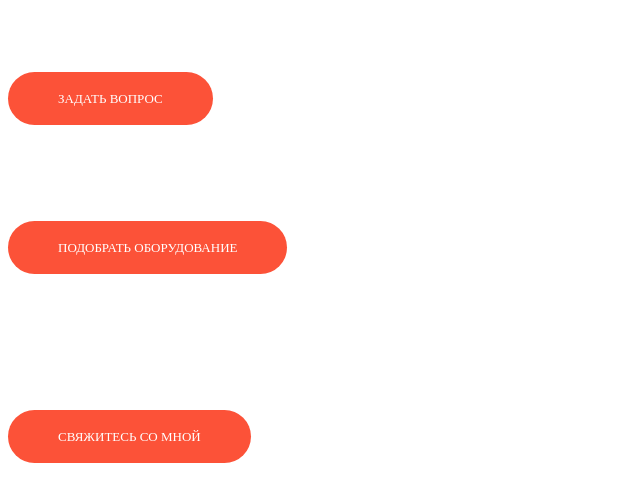
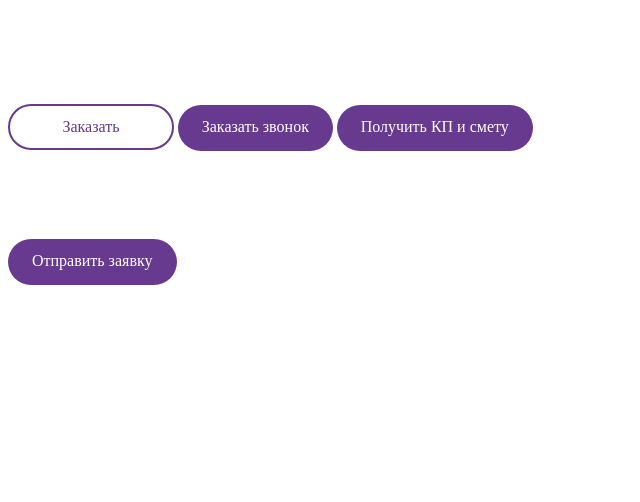
Before and after one commit to kvsemenoff/broadcast, a PHP site: page /block/button/button.html in a window 1280 px wide. Shown: the top 502 px of the page, without its empty margins (0-640 px from the left). Run offline with PHP 8.4, Linux system fonts and the light colour scheme; style sheets or scripts are compiled from the project's sources.

Commit message:
input text

```diff
--- a/block/button/button.css
+++ b/block/button/button.css
@@ -6,17 +6,30 @@
   cursor: pointer; }
 
 .button_theme_rosa {
-  font-family: 'LatoBold';
-  border: 0;
-  outline: 0;
-  color: #fff;
-  font-size: 13px;
-  line-height: 13px;
-  text-transform: uppercase;
-  border-radius: 40px;
-  background-repeat: no-repeat;
-  transition: all 5ms;
-  padding: 20px 50px; }
+  font-family: "Segoe UI Regular";
+  border: none;
+  outline: none;
+  border-radius: 25px;
+  color: white;
+  font-size: 16px;
+  font-weight: 400;
+  line-height: 28px;
+  background-color: #673a90;
+  padding: 8px 24px 10px 24px;
+  transition: all 5ms; }
+  .button_theme_rosa:hover {
+    background: #4d2b6c; }
+
+.button_order {
+  background-color: #fff;
+  color: #673a90;
+  border: 2px solid #673a90;
+  padding: 7px 10px;
+  width: 142px;
+  text-align: center; }
+  .button_order:hover {
+    background-color: #673a90;
+    color: #fff; }
 
 .button_red {
   background-color: #fc5238; }
--- a/block/button/button.html
+++ b/block/button/button.html
@@ -1,16 +1,16 @@
 <link rel="stylesheet" href="button.css">
 <link rel="stylesheet" href="/css/style.css">
 <br>
-<input type="submit" name="submit" class="button button_theme_rosa button_red button_connect" value="Задать вопрос">
+<!-- <input type="submit" name="submit" class="button button_theme_rosa button_red button_connect" value="Заказать звонок"> -->
 <br>
 <br>
 <br>
-<br>
-<br>
-<a href="#" class="button button_theme_rosa button_red button_pick">Подобрать оборудование</a></a>
+
+<a href="#" class="button button_theme_rosa button_order">Заказать</a>
+<a href="#" class="button button_theme_rosa button_callback">Заказать звонок</a>
+<a href="#" class="button button_theme_rosa button_callback">Получить КП и смету</a>
+
 <br>
 <br>
 <br>
-<br>
-<br>
-<input type="submit" name="submit" class="button button_theme_rosa button_red button_connect" value="Свяжитесь со мной">
+<input type="submit" name="submit" class="button button_theme_rosa button_connect" value="Отправить заявку">
--- a/block/button/button.scss
+++ b/block/button/button.scss
@@ -8,21 +8,36 @@
 }
 
 .button_theme_rosa{
-	font-family: 'LatoBold';
-	border: 0;
-	outline: 0;
-	color: #fff;
-	font-size: 13px;
-	line-height: 13px;
-	text-transform: uppercase;
-	border-radius: 40px;
-	//background-image: url('/img/arrow.png');
-	background-repeat: no-repeat;
+	font-family: "Segoe UI Regular";
+	border: none;
+	outline: none;
+	border-radius: 25px;
+	color: white;
+	font-size: 16px;
+	font-weight: 400;
+	line-height: 28px;
+	background-color: #673a90;
+	padding: 8px 24px 10px 24px;
 	transition: all 5ms;
-	padding: 20px 50px;
+	&:hover{
+		background: darken(#673a90, 10%);
+	}
+}
+.button_callback{
 
 }
-
+.button_order{
+	background-color: #fff;
+	color: #673a90;
+	border: 2px solid #673a90;
+	padding: 7px 10px;
+    width: 142px;
+    text-align: center;
+	&:hover{
+		background-color: #673a90;
+		color: #fff;
+	}
+}
 
 .button_red {
 	background-color: #fc5238;
```
Also changed, not shown: 1 other file.
